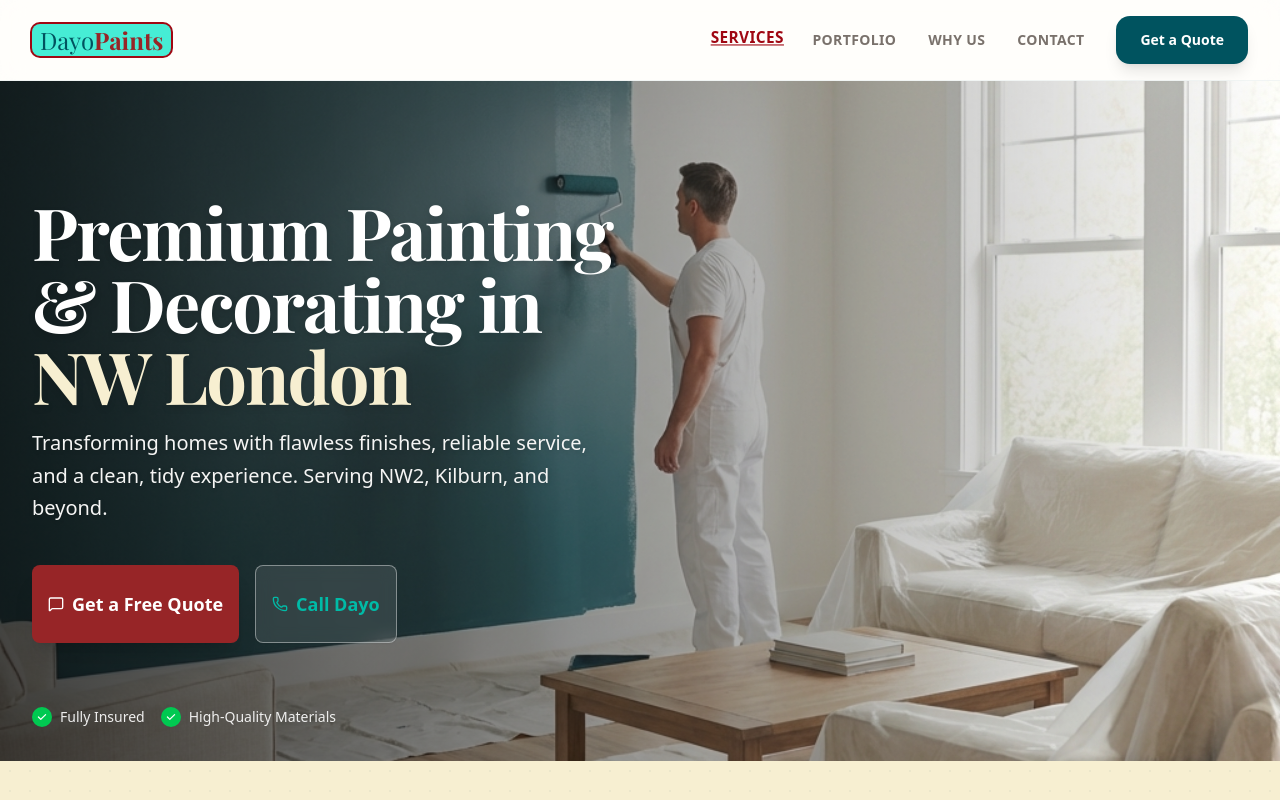
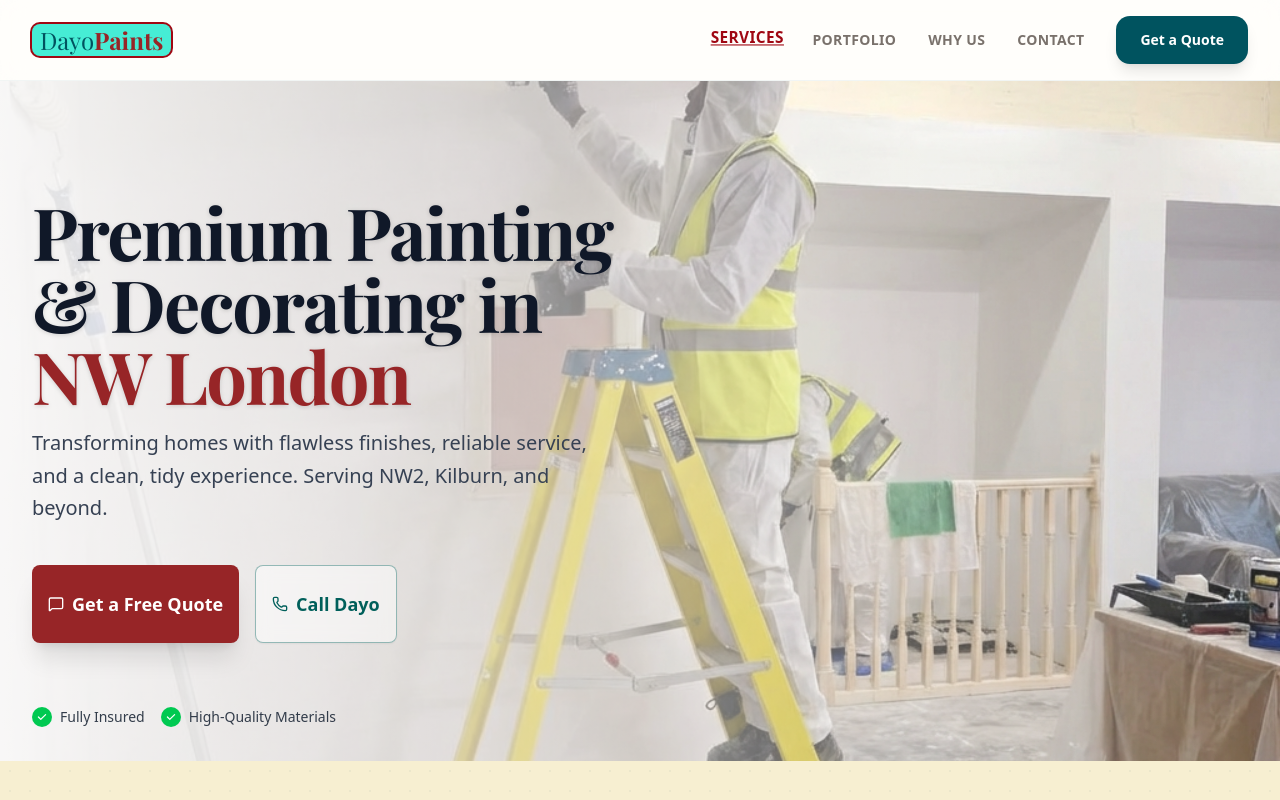
Before and after one commit to Codingvibes8/vibes-paints, a Next.js app: page / in a window 1280 px wide. Built offline with nearby package versions, Linux system fonts and the light colour scheme; a web font is replaced by a local one.

Commit message:
feat: add Hero section component and its background image.

```diff
--- a/components/sections/Hero.tsx
+++ b/components/sections/Hero.tsx
@@ -7,23 +7,24 @@ export function Hero() {
     <section className="relative w-full min-h-[85vh] flex items-center pt-20 overflow-hidden bg-brand-cream/10">
       <div className="absolute inset-0 z-0">
         <Image
-          src="/hero.png"
+          src="/hero-landscape.png"
           alt="Professional painter working on a modern accent wall"
           fill
-          className="object-cover opacity-90" // Slightly fade image for text readability if needed, or rely on gradient
+          className="object-cover opacity-90"
           priority
           quality={90}
         />
-        <div className="absolute inset-0 bg-gradient-to-r from-black/60 to-transparent md:from-black/70 md:to-transparent/20" />
+        {/* Subtle light gradient to ensure text readability against potential dark spots in the image, though the image is bright */}
+        <div className="absolute inset-0 bg-gradient-to-r from-white/80 to-transparent md:from-white/90 md:to-transparent/20" />
       </div>
 
       <div className="container relative z-10 px-4 md:px-8 mx-auto grid gap-6 md:grid-cols-2">
         <div className="flex flex-col justify-center space-y-6 md:space-y-8 animate-in fade-in slide-in-from-left-10 duration-700">
           <div className="space-y-4">
-            <h1 className="text-4xl md:text-5xl lg:text-7xl font-bold font-playfair tracking-tight text-white drop-shadow-md">
-              Premium Painting & Decorating in <span className="text-brand-cream">NW London</span>
+            <h1 className="text-4xl md:text-5xl lg:text-7xl font-bold font-playfair tracking-tight text-gray-900 drop-shadow-sm">
+              Premium Painting & Decorating in <span className="text-brand-red">NW London</span>
             </h1>
-            <p className="text-lg md:text-xl text-stone-100 max-w-[600px] leading-relaxed drop-shadow-sm font-medium">
+            <p className="text-lg md:text-xl text-gray-700 max-w-[600px] leading-relaxed font-medium">
               Transforming homes with flawless finishes, reliable service, and a clean, tidy experience. Serving NW2, Kilburn, and beyond.
             </p>
           </div>
@@ -32,12 +33,12 @@ export function Hero() {
               <MessageSquare className="w-5 h-5" />
               Get a Free Quote
             </Button>
-            <Button size="lg" variant="outline" className="bg-white/10 hover:bg-white/20 text-teal-500 border-white/40 font-semibold text-lg px-8 py-6 h-auto backdrop-blur-sm transition-all hover:border-white flex items-center gap-2">
+            <Button size="lg" variant="outline" className="bg-white/50 hover:bg-white/80 text-teal-800 border-teal-800/40 font-semibold text-lg px-8 py-6 h-auto backdrop-blur-sm transition-all hover:border-teal-800 flex items-center gap-2">
               <Phone className="w-5 h-5" />
               Call Dayo
             </Button>
           </div>
-          <div className="pt-8 flex items-center gap-4 text-white/90 text-sm font-medium">
+          <div className="pt-8 flex items-center gap-4 text-gray-800/90 text-sm font-medium">
              <div className="flex items-center gap-2">
                 <span className="bg-green-500 rounded-full p-1">
                     <svg xmlns="http://www.w3.org/2000/svg" className="h-3 w-3 text-white" viewBox="0 0 20 20" fill="currentColor"><path fillRule="evenodd" d="M16.707 5.293a1 1 0 010 1.414l-8 8a1 1 0 01-1.414 0l-4-4a1 1 0 011.414-1.414L8 12.586l7.293-7.293a1 1 0 011.414 0z" clipRule="evenodd" /></svg>
```
Also changed, not shown: public/hero-landscape.png (added).
